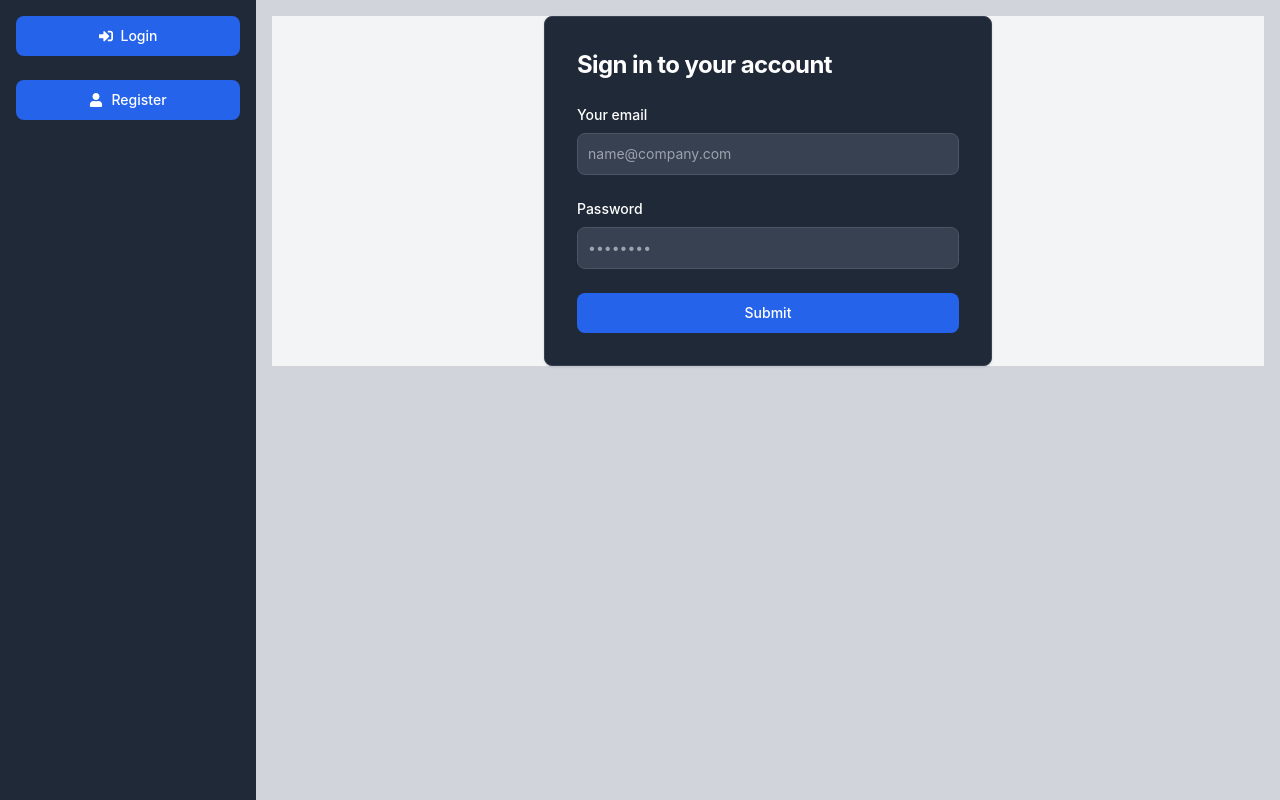
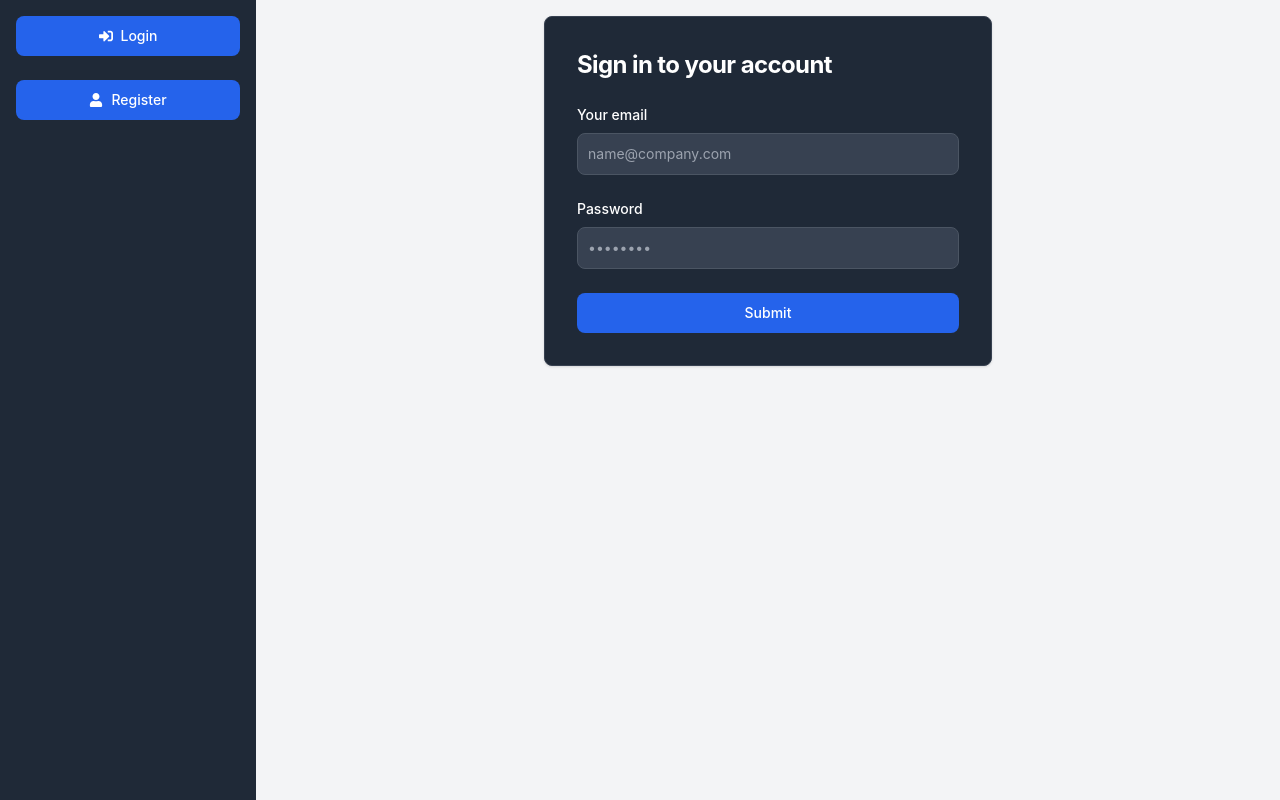
Before and after one commit to zelalemng/frontend, a React (Create React App) app: page /login in a window 1280 px wide. Built offline with nearby package versions, Linux system fonts and the light colour scheme.

Commit message:
Update App.js

```diff
--- a/src/App.js
+++ b/src/App.js
@@ -20,7 +20,7 @@ function App() {
       {isAuthenticated ? (
         <div className="flex">
           <Sidebar />
-          <div className="flex-grow bg-gray-300">
+          <div className="flex-grow bg-gray-100">
 
             <div className="p-4">
               <Routes>
```
